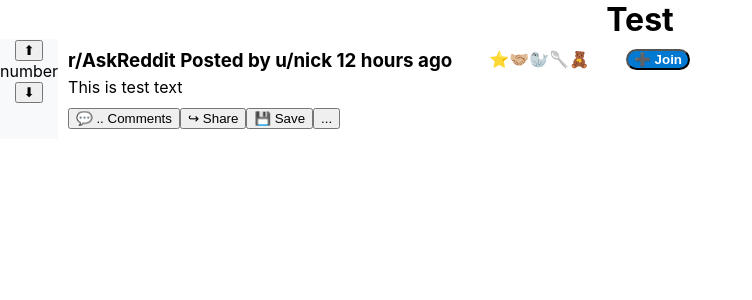
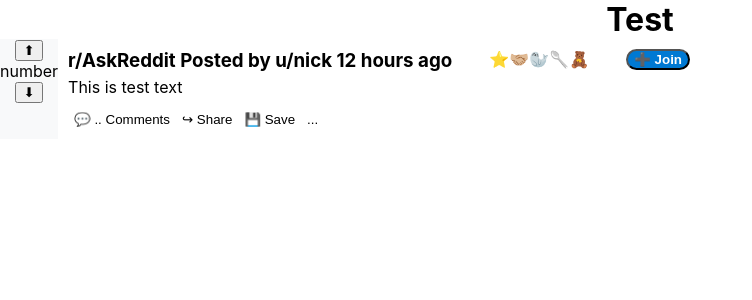
Before and after one commit to ruarplum/leonardo-app, a React (Create React App) app: page / in a window 1280 px wide. Shown: the top 300 px of the page, without its empty margins (0-752 px from the left). Built offline with nearby package versions, Linux system fonts and the light colour scheme.

Commit message:
#8 bottom buttons css

```diff
--- a/src/Components/News-Feed/News-Feed.css
+++ b/src/Components/News-Feed/News-Feed.css
@@ -41,3 +41,14 @@
     text-align: left;
     padding: 5px 0px;
 }
+.feed-bottom-bar{
+    display: flex;
+}
+.botButton{
+    height: 25px;
+    background-color: transparent;
+    border: none;
+}
+.botButton:hover{
+    background-color: lightgray;
+}
```
